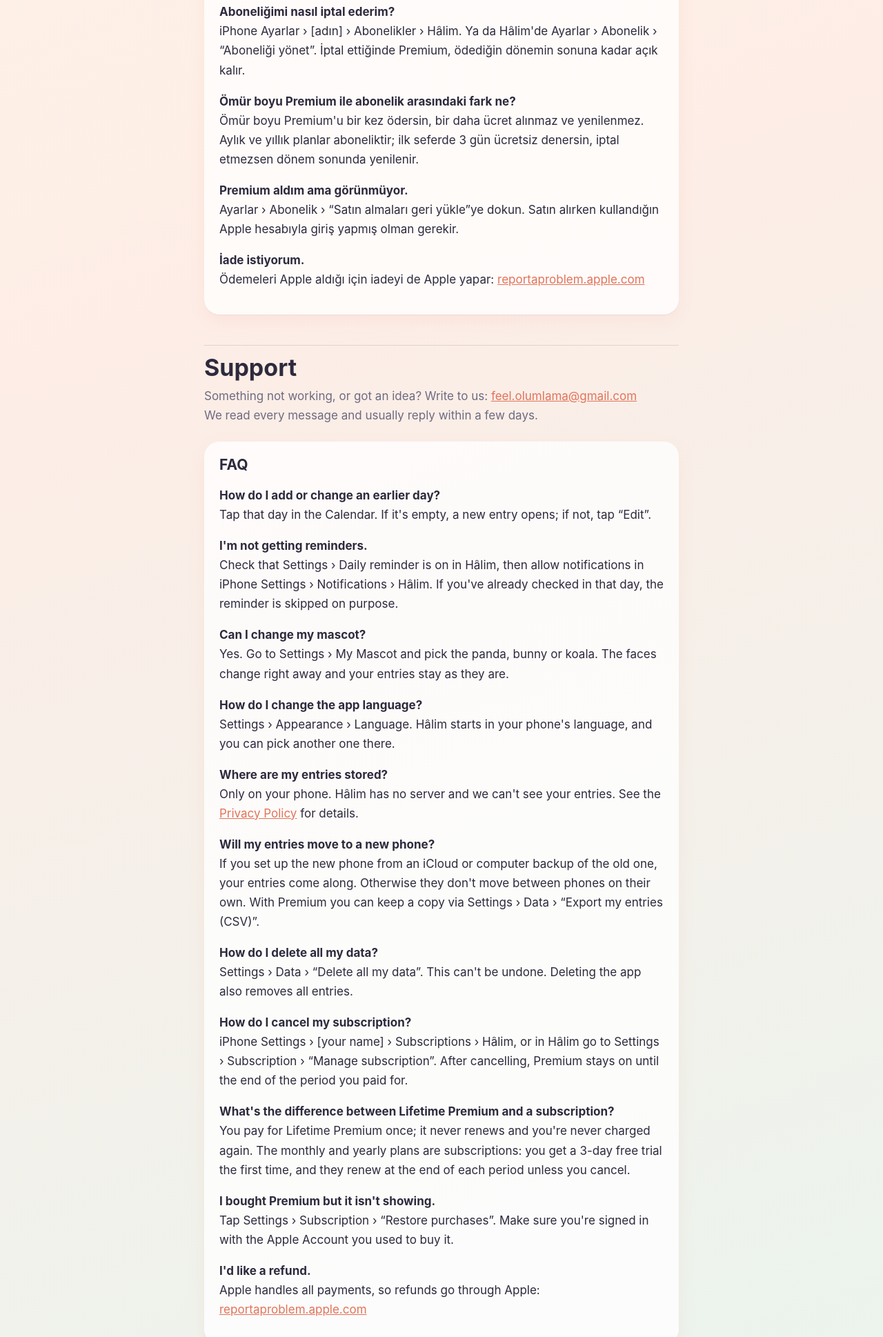
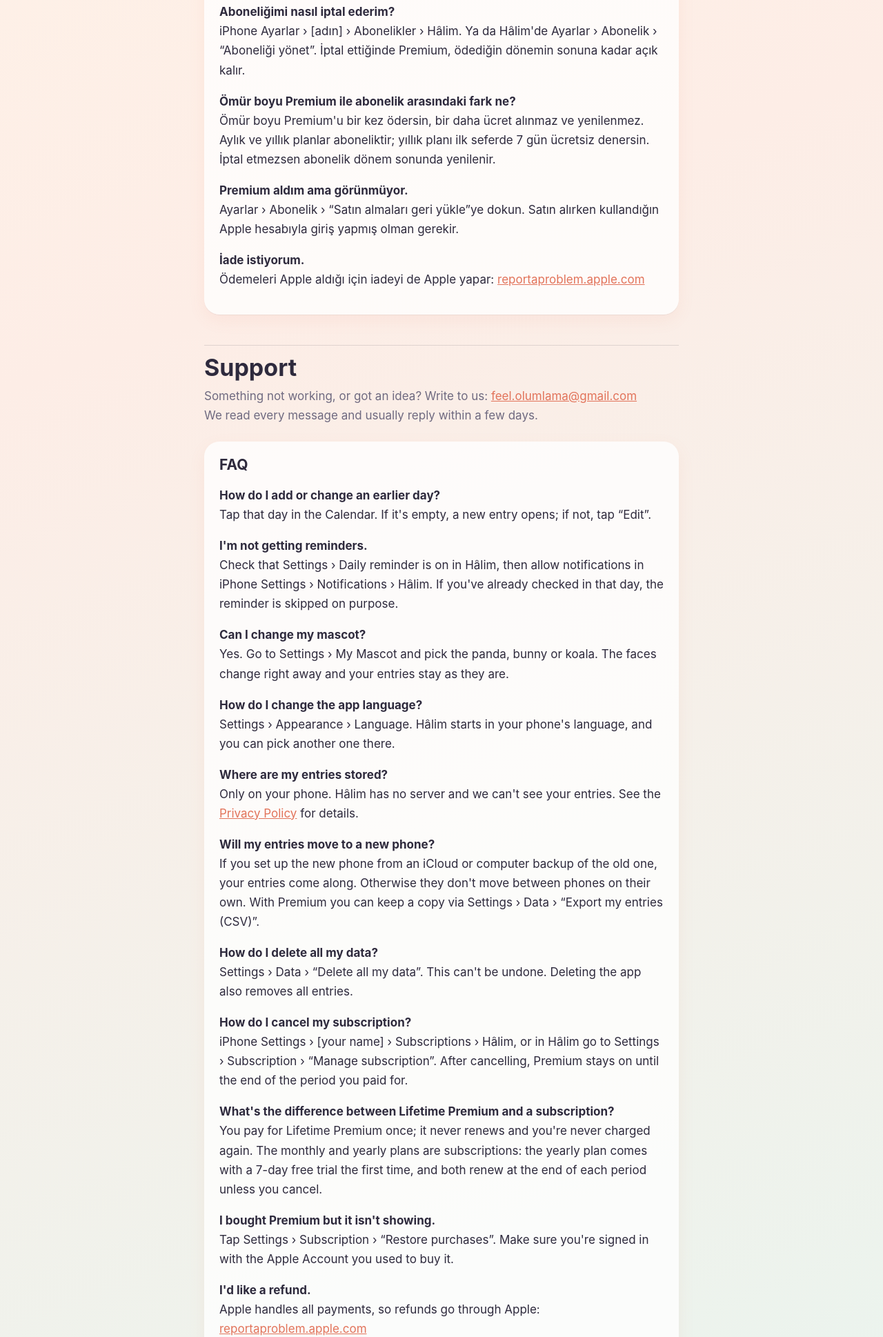
Before and after one commit to muratek-lab/halim, a plain HTML site: page support.html in a window 1280 px wide. Shown: the part 1076-3014 px from the top of the page at 69% size. Drawn offline with Linux system fonts and the light colour scheme.

Commit message:
Destek: yıllık planda 7 gün deneme
Co-Authored-By: Claude Opus 5.5 <noreply@anthropic.com>

```diff
--- a/support.html
+++ b/support.html
@@ -35,7 +35,7 @@ Ayarlar › Veriler › “Tüm verilerimi sil”. Bu işlem geri alınamaz. Uyg
 iPhone Ayarlar › [adın] › Abonelikler › Hâlim. Ya da Hâlim'de Ayarlar › Abonelik › “Aboneliği yönet”. İptal ettiğinde Premium, ödediğin dönemin sonuna kadar açık kalır.</p>
 
 <p><strong>Ömür boyu Premium ile abonelik arasındaki fark ne?</strong><br>
-Ömür boyu Premium'u bir kez ödersin, bir daha ücret alınmaz ve yenilenmez. Aylık ve yıllık planlar aboneliktir; ilk seferde 3 gün ücretsiz denersin, iptal etmezsen dönem sonunda yenilenir.</p>
+Ömür boyu Premium'u bir kez ödersin, bir daha ücret alınmaz ve yenilenmez. Aylık ve yıllık planlar aboneliktir; yıllık planı ilk seferde 7 gün ücretsiz denersin. İptal etmezsen abonelik dönem sonunda yenilenir.</p>
 
 <p><strong>Premium aldım ama görünmüyor.</strong><br>
 Ayarlar › Abonelik › “Satın almaları geri yükle”ye dokun. Satın alırken kullandığın Apple hesabıyla giriş yapmış olman gerekir.</p>
@@ -76,7 +76,7 @@ Settings › Data › “Delete all my data”. This can't be undone. Deleting t
 iPhone Settings › [your name] › Subscriptions › Hâlim, or in Hâlim go to Settings › Subscription › “Manage subscription”. After cancelling, Premium stays on until the end of the period you paid for.</p>
 
 <p><strong>What's the difference between Lifetime Premium and a subscription?</strong><br>
-You pay for Lifetime Premium once; it never renews and you're never charged again. The monthly and yearly plans are subscriptions: you get a 3-day free trial the first time, and they renew at the end of each period unless you cancel.</p>
+You pay for Lifetime Premium once; it never renews and you're never charged again. The monthly and yearly plans are subscriptions: the yearly plan comes with a 7-day free trial the first time, and both renew at the end of each period unless you cancel.</p>
 
 <p><strong>I bought Premium but it isn't showing.</strong><br>
 Tap Settings › Subscription › “Restore purchases”. Make sure you're signed in with the Apple Account you used to buy it.</p>
```
